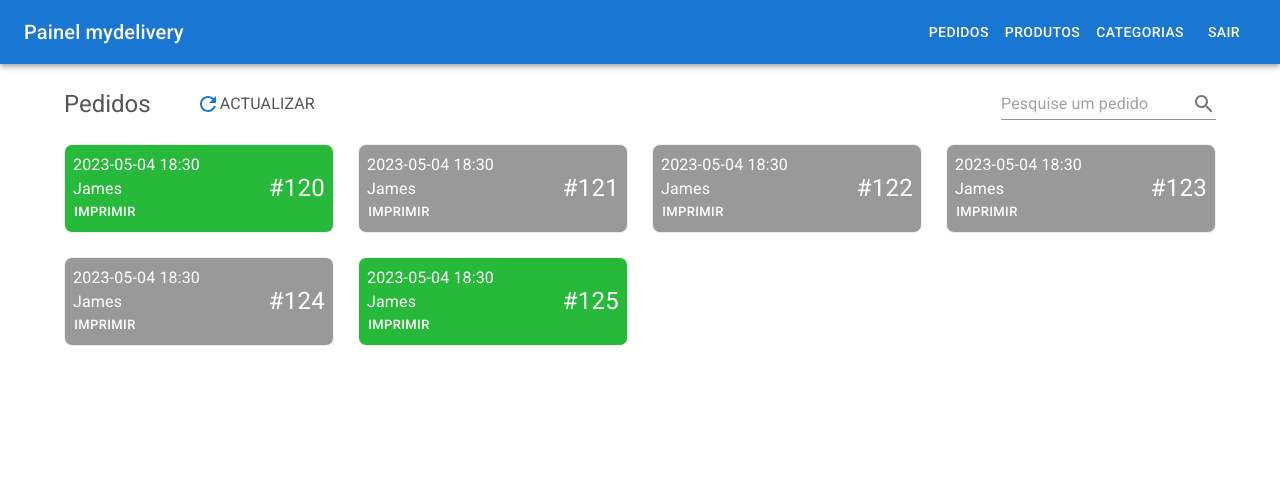
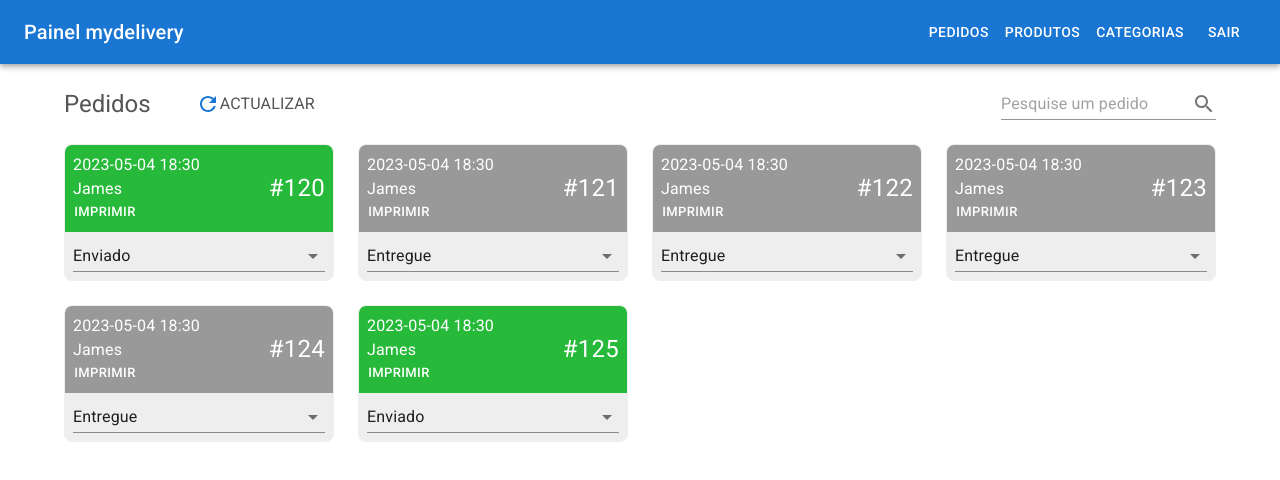
Before and after one commit to JaimeMahanuque55/mydelivery-painel, a Next.js app: page /pedidos in a window 1280 px wide. Shown: the top 480 px of the page. Built offline with nearby package versions, Linux system fonts and the light colour scheme.

Commit message:
Order: Creating the OrderItem 2

```diff
--- a/src/app/(inside)/pedidos/page.tsx
+++ b/src/app/(inside)/pedidos/page.tsx
@@ -3,6 +3,7 @@
 import { OrderItem } from "@/components/OrderItem";
 import { api } from "@/libs/api";
 import { Order } from "@/types/Order";
+import { OrderStatus } from "@/types/OrderStatus";
 import { Refresh, Search } from "@mui/icons-material";
 import { Box, Button, CircularProgress, Grid, InputAdornment, Skeleton, TextField, Typography } from "@mui/material"
 import { useEffect, useState } from "react";
@@ -31,6 +32,11 @@ const Page = () => {
 
   const handleSearchKey = () => {
 
+  }
+
+  const handleChangeStatus = async (id: number, newStatus: OrderStatus) => {
+    await api.changeOrderStatus(id, newStatus);
+    getOrders();
   }
 
   return (
@@ -91,6 +97,7 @@ const Page = () => {
           <Grid key={index} item xs={1}>
             <OrderItem
               item={item}
+              onChangeStatus={handleChangeStatus}
             />
           </Grid>
         ))
--- a/src/components/OrderItem.tsx
+++ b/src/components/OrderItem.tsx
@@ -1,12 +1,13 @@
 import { Order } from "@/types/Order";
 import { OrderStatus } from "@/types/OrderStatus";
-import { Box, Button, Typography } from "@mui/material";
+import { Box, Button, MenuItem, Select, SelectChangeEvent, Typography } from "@mui/material";
 
 type Props = {
   item: Order;
+  onChangeStatus: (id: number, newStatus: OrderStatus) => void;
 }
 
-export const OrderItem = ({ item }: Props) => {
+export const OrderItem = ({ item, onChangeStatus }: Props) => {
 
   const getStatusBackground = (status: OrderStatus) => {
     const statuses = {
@@ -15,6 +16,10 @@ export const OrderItem = ({ item }: Props) => {
       delivered: '#999999'
     }
     return statuses[status]
+  }
+
+  const handleStatusChange = (event: SelectChangeEvent) => {
+    onChangeStatus(item.id, event.target.value as OrderStatus);
   }
 
   return (
@@ -35,6 +40,18 @@ export const OrderItem = ({ item }: Props) => {
           <Typography component="p" sx={{ fontSize: 24 }}>#{item.id}</Typography>
         </Box>
       </Box>
+      <Box sx={{ p: 1, backgroundColor: '#EEE' }}>
+        <Select
+          variant="standard"
+          value={item.status}
+          fullWidth
+          onChange={handleStatusChange}
+        >
+          <MenuItem value="preparing">Preparando</MenuItem>
+          <MenuItem value="sent">Enviado</MenuItem>
+          <MenuItem value="delivered">Entregue</MenuItem>
+        </Select>
+      </Box>
     </Box>
   )
 }
--- a/src/libs/api.ts
+++ b/src/libs/api.ts
@@ -88,5 +88,8 @@ export const api = {
         resolve(orders);
       }, 1000);
     });
+  },
+  changeOrderStatus: async (id: number, newStatus: OrderStatus) => {
+    return true;
   }
 }
```
